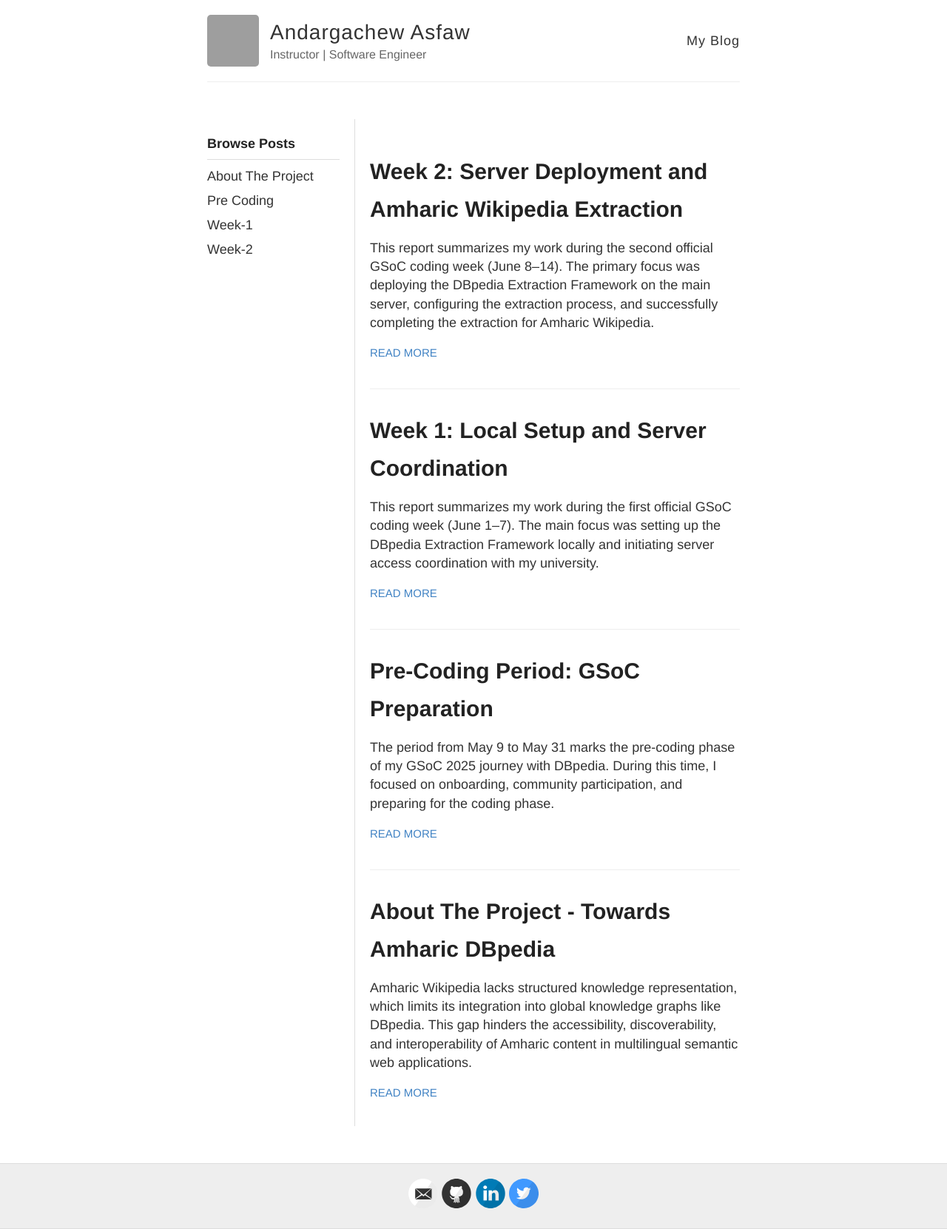
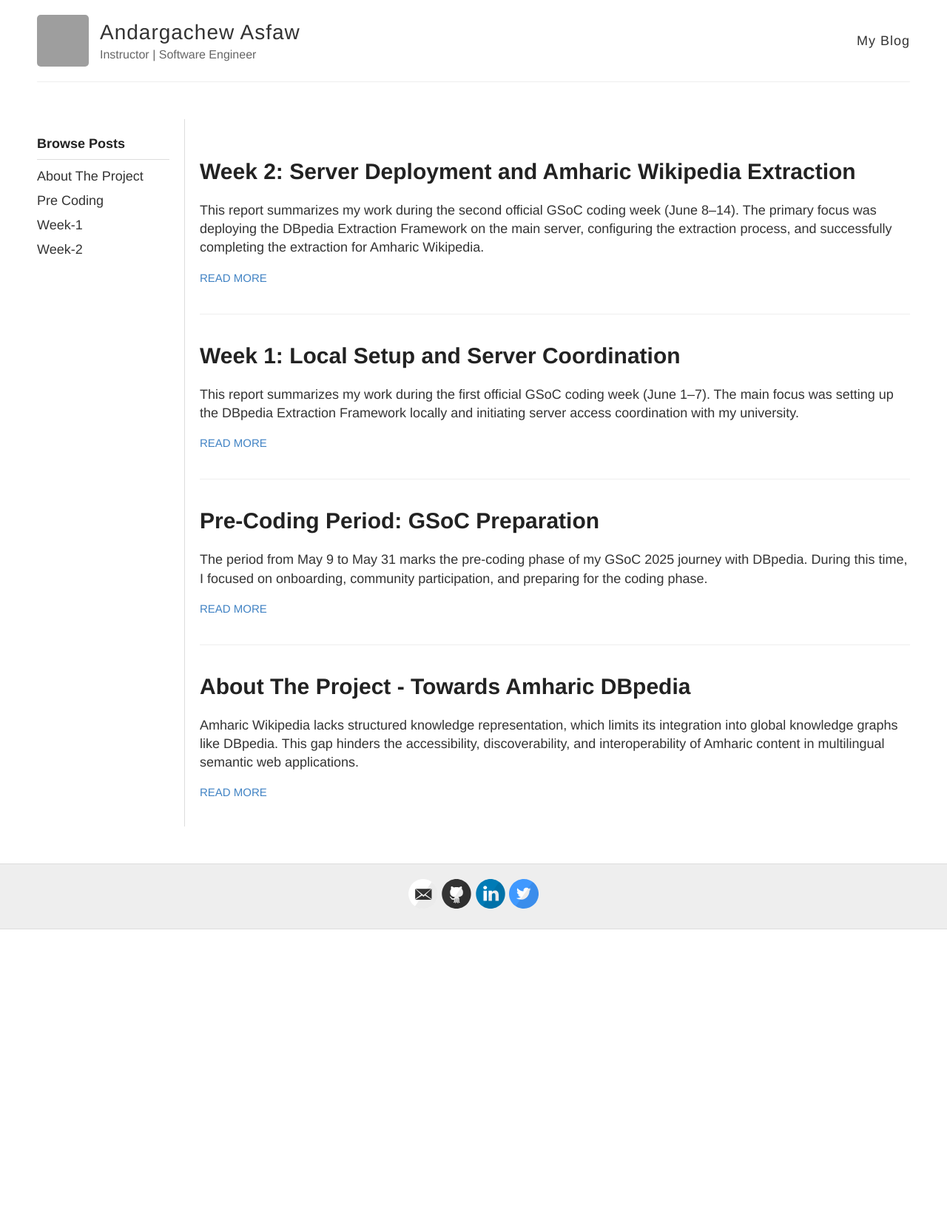
Before and after one commit to contact-andy/gsoc-2025-dbpedia, a Jekyll site: the page built from index.html, in a window 1280 px wide. Shown: the whole page at 74% size. Built offline with Jekyll 4.4.1, drawn with Linux system fonts in a browser that asks for light colours; after the commit the page ends 1256 px from its top, so only the background shows below that; grey boxes are pictures that could not be loaded.

Commit message:
Home page updated

```diff
--- a/_layouts/default.html
+++ b/_layouts/default.html
@@ -68,6 +68,11 @@
         flex: 1;
         padding: 15px 0;
       }
+      .container {
+        max-width: 1200px; /* or even 1400px */
+        width: 100%;
+        margin: 0 auto;
+      }
     </style>
   </head>
 
```
